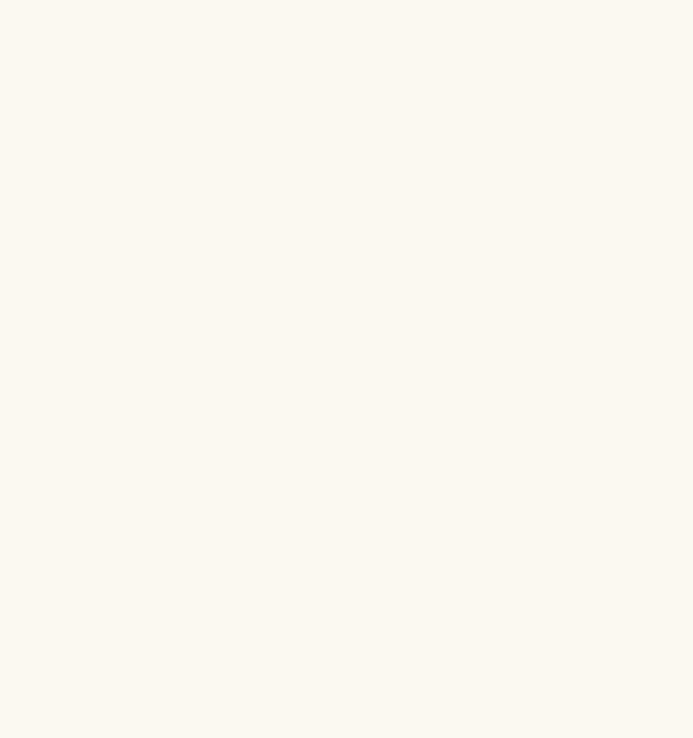
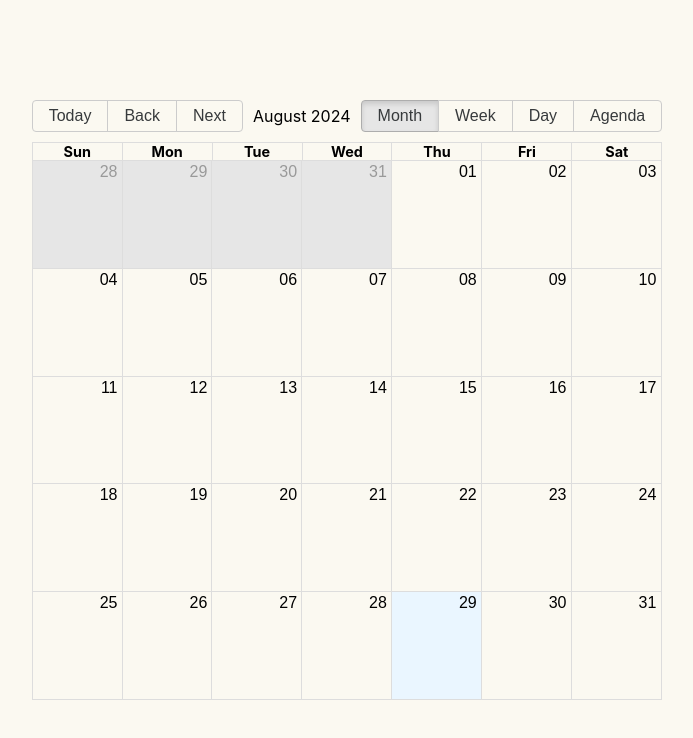
Before and after one commit to acoradop/salon-frontend, a React (Create React App) app in the folder disenoapp/: page /calendario in a window 1280 px wide. Before the commit this address had no page. Shown: the top 738 px of the page, without its empty margins (293-986 px from the left). Built offline with nearby package versions, Linux system fonts and the light colour scheme.

Commit message:
calendario base

```diff
--- a/disenoapp/package.json
+++ b/disenoapp/package.json
@@ -8,6 +8,7 @@
     "@testing-library/user-event": "^13.5.0",
     "axios": "^1.7.5",
     "react": "^18.3.1",
+    "react-big-calendar": "^1.13.4",
     "react-dom": "^18.3.1",
     "react-router-dom": "^6.26.1",
     "react-scripts": "5.0.1",
--- a/disenoapp/src/App.js
+++ b/disenoapp/src/App.js
@@ -1,6 +1,7 @@
 import React, { useState } from "react";
 import Login from "./Componentes/admin/Login";
 import Cliente from "./Componentes/cliente/cliente";
+import Calendario from "./Componentes/calendario/calendario";
 import { BrowserRouter as Router, Route, Routes } from "react-router-dom";
 
 function App() {
@@ -17,6 +18,7 @@ function App() {
           <Route path="/" element={<Login />} />
           <Route path="/login" element={<Login />} />
           <Route path="/clientes" element={<Cliente />} />
+          <Route path="/calendario" element={<Calendario />} />
         </Routes>
       </div>
     </Router>
--- /dev/null
+++ b/disenoapp/src/Componentes/calendario/calendario.js
@@ -0,0 +1,23 @@
+import React from 'react';
+import { Calendar, dayjsLocalizer} from 'react-big-calendar';
+import 'react-big-calendar/lib/css/react-big-calendar.css';
+import dayjs from "dayjs";
+
+
+const Calendario = () => {
+
+    const localizer = dayjsLocalizer(dayjs);
+  return (
+    <div style={{ height: 600 }}>
+      <Calendar
+      localizer={localizer}
+        events={[]}
+        startAccessor="start"
+        endAccessor="end"
+        style={{ height: '100%' }}
+      />
+    </div>
+  );
+};
+
+export default Calendario;
```
Also changed, not shown: disenoapp/src/Componentes/calendario/calendario.css (added), 1 other file (tests, documents, lock files or other folders).
